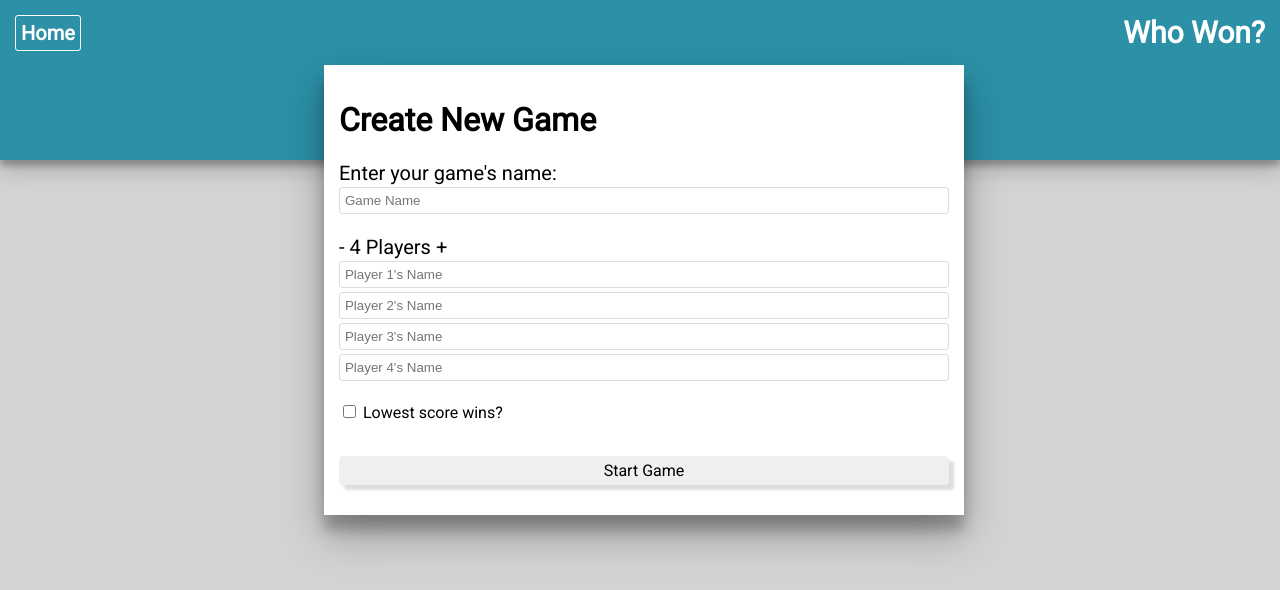
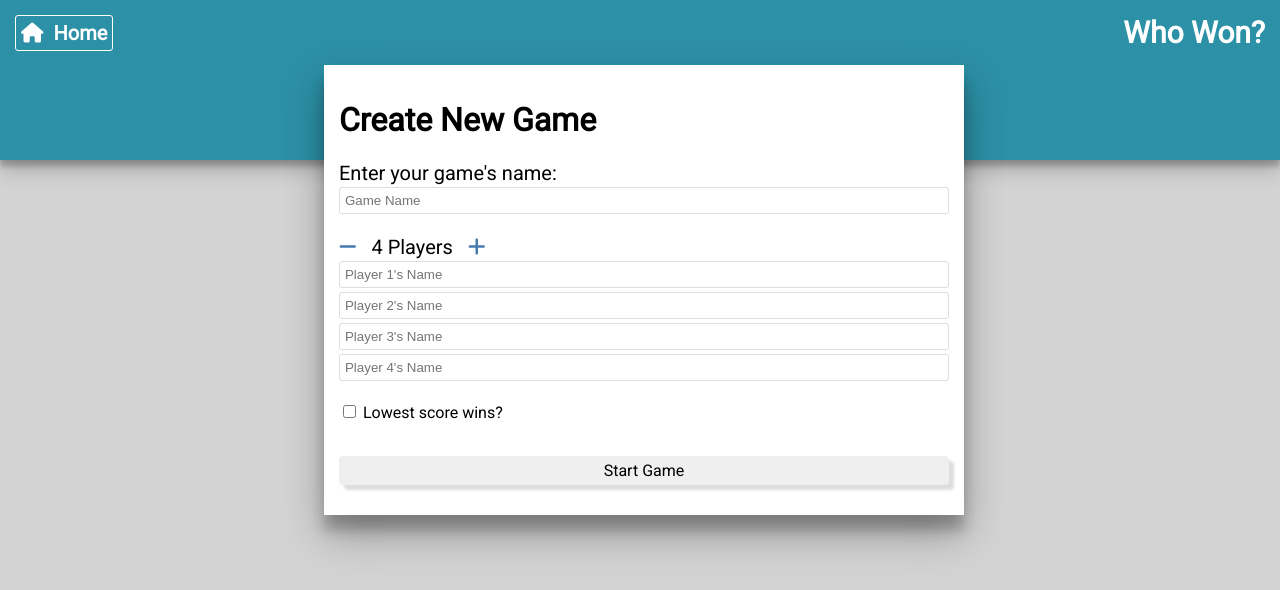
Before and after one commit to sorenson-tyler/who-won, a plain HTML site: page index.html in a window 1280 px wide. Both pictures are taken after a click on the button "Start New Game". Drawn offline with Linux system fonts and the light colour scheme.

Commit message:
Add remove player design fix

```diff
--- a/content/style/shared.css
+++ b/content/style/shared.css
@@ -122,6 +122,14 @@ a {
   width: 100%;
 }
 
+.minus {
+  margin-right: 10px;
+}
+
+.plus {
+  margin-left: 10px;
+}
+
 .game-name {
   width: 50%;
   display: inline-block;
--- a/views/newGame.html
+++ b/views/newGame.html
@@ -7,9 +7,9 @@
   <br/>
   <br/>
   <div class="num-players">
-    <span onclick="updateNumberOfPlayers(false)">-</span>
+    <a onclick="updateNumberOfPlayers(false)" class="minus"><i class="fa fa-minus"></i></a>
     <span id="numberOfPlayers">4 Players</span>
-    <span onclick="updateNumberOfPlayers(true)">+</span>
+    <a onclick="updateNumberOfPlayers(true)" class="plus"><i class="fa fa-plus"></i></a>
   </div>
   <div id="players-names">
     <input id="player-1" class="input" type="text" placeholder="Player 1's Name" />
--- a/views/shared/header.html
+++ b/views/shared/header.html
@@ -1,4 +1,4 @@
 <div style="padding: 15px;">
-  <a id="homeButton" onclick="navigate('views/shared/home.html', true)">Home</a>
+  <a id="homeButton" onclick="navigate('views/shared/home.html', true)"><i class="fa fa-home icon"></i>Home</a>
   <h1 class="title">Who Won?</h1>
 </div>
```
